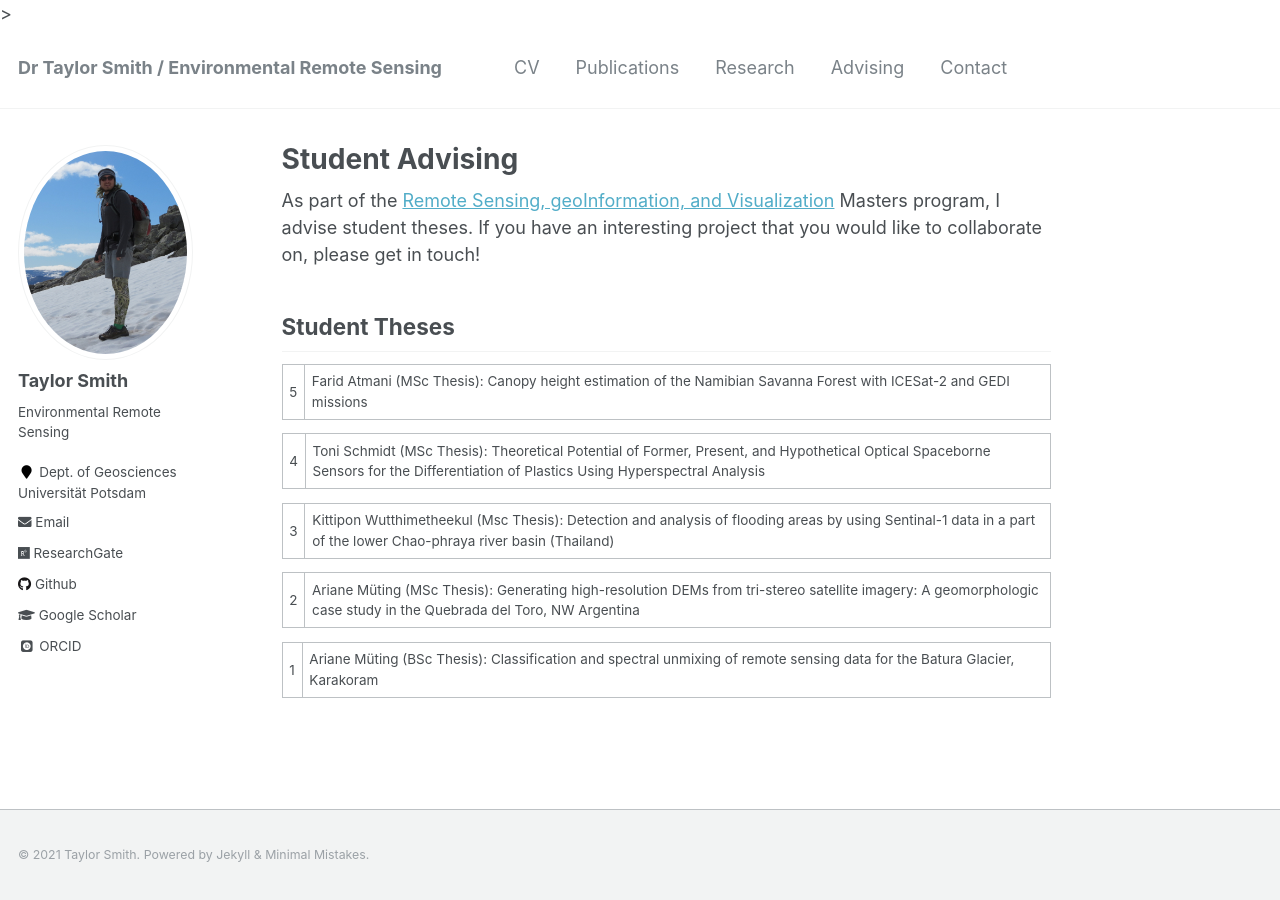
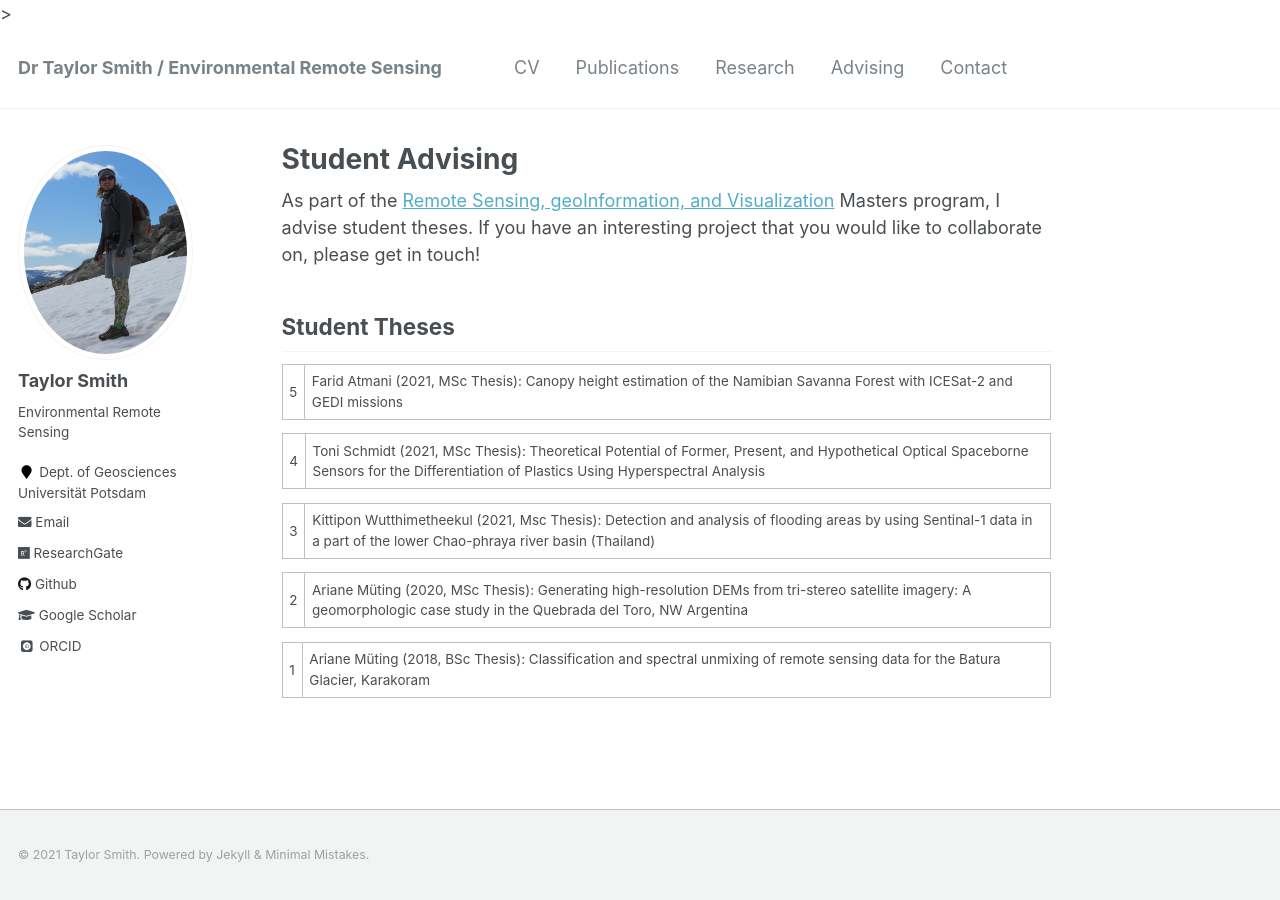
Before and after one commit to tasmi/tasmi.github.io, a Jekyll site: the page built from _pages/advising.md, in a window 1280 px wide. Built offline with Jekyll 4.4.1, drawn with Linux system fonts in a browser that asks for light colours; some web fonts are replaced.

Commit message:
Update advising.md

```diff
--- a/_pages/advising.md
+++ b/_pages/advising.md
@@ -8,12 +8,12 @@ As part of the [Remote Sensing, geoInformation, and Visualization](https://www.u
 
 ## Student Theses
 
-5 | Farid Atmani (MSc Thesis): Canopy height estimation of the Namibian Savanna Forest with ICESat-2 and GEDI missions
+5 | Farid Atmani (2021, MSc Thesis): Canopy height estimation of the Namibian Savanna Forest with ICESat-2 and GEDI missions
 
-4 | Toni Schmidt (MSc Thesis): Theoretical Potential of Former, Present, and Hypothetical Optical Spaceborne Sensors for the Differentiation of Plastics Using Hyperspectral Analysis
+4 | Toni Schmidt (2021, MSc Thesis): Theoretical Potential of Former, Present, and Hypothetical Optical Spaceborne Sensors for the Differentiation of Plastics Using Hyperspectral Analysis
 
-3 | Kittipon Wutthimetheekul (Msc Thesis): Detection and analysis of flooding areas by using Sentinal-1 data in a part of the lower Chao-phraya river basin (Thailand)
+3 | Kittipon Wutthimetheekul (2021, Msc Thesis): Detection and analysis of flooding areas by using Sentinal-1 data in a part of the lower Chao-phraya river basin (Thailand)
 
-2 | Ariane Müting (MSc Thesis): Generating high-resolution DEMs from tri-stereo satellite imagery: A geomorphologic case study in the Quebrada del Toro, NW Argentina
+2 | Ariane Müting (2020, MSc Thesis): Generating high-resolution DEMs from tri-stereo satellite imagery: A geomorphologic case study in the Quebrada del Toro, NW Argentina
 
-1 | Ariane Müting (BSc Thesis): Classification and spectral unmixing of remote sensing data for the Batura Glacier, Karakoram
+1 | Ariane Müting (2018, BSc Thesis): Classification and spectral unmixing of remote sensing data for the Batura Glacier, Karakoram
```
